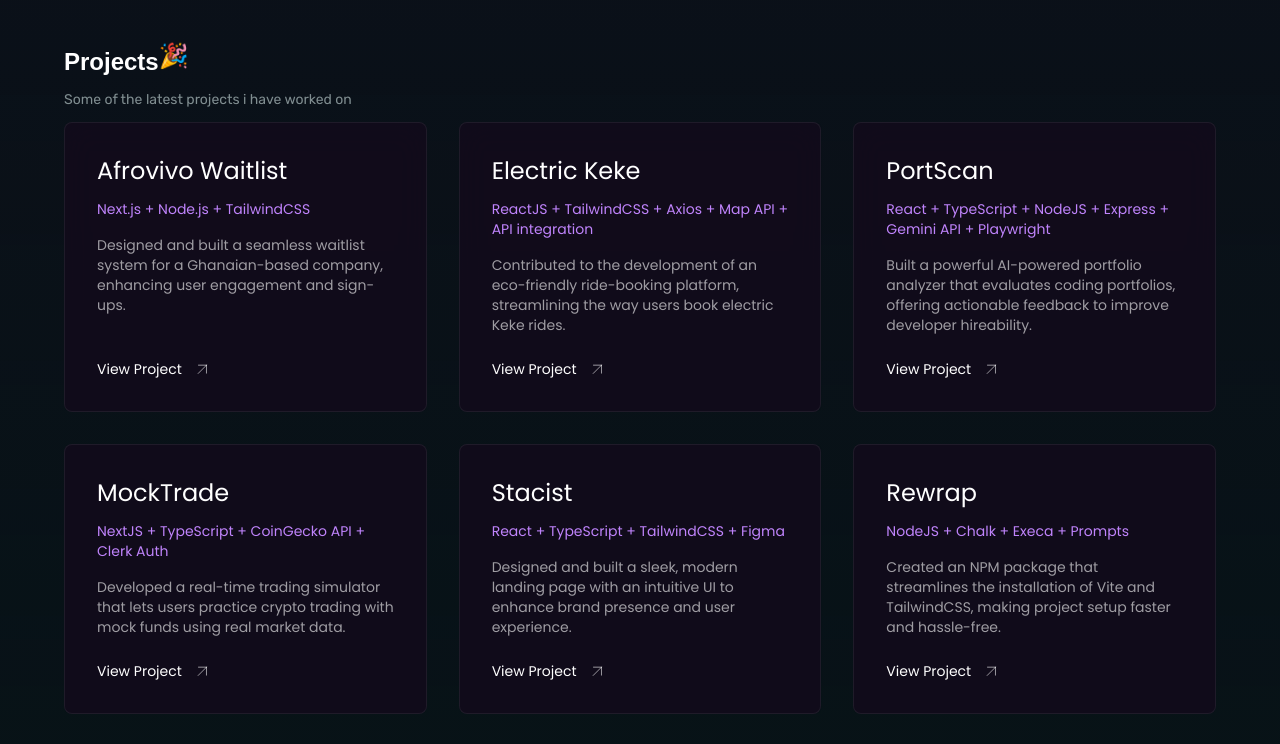
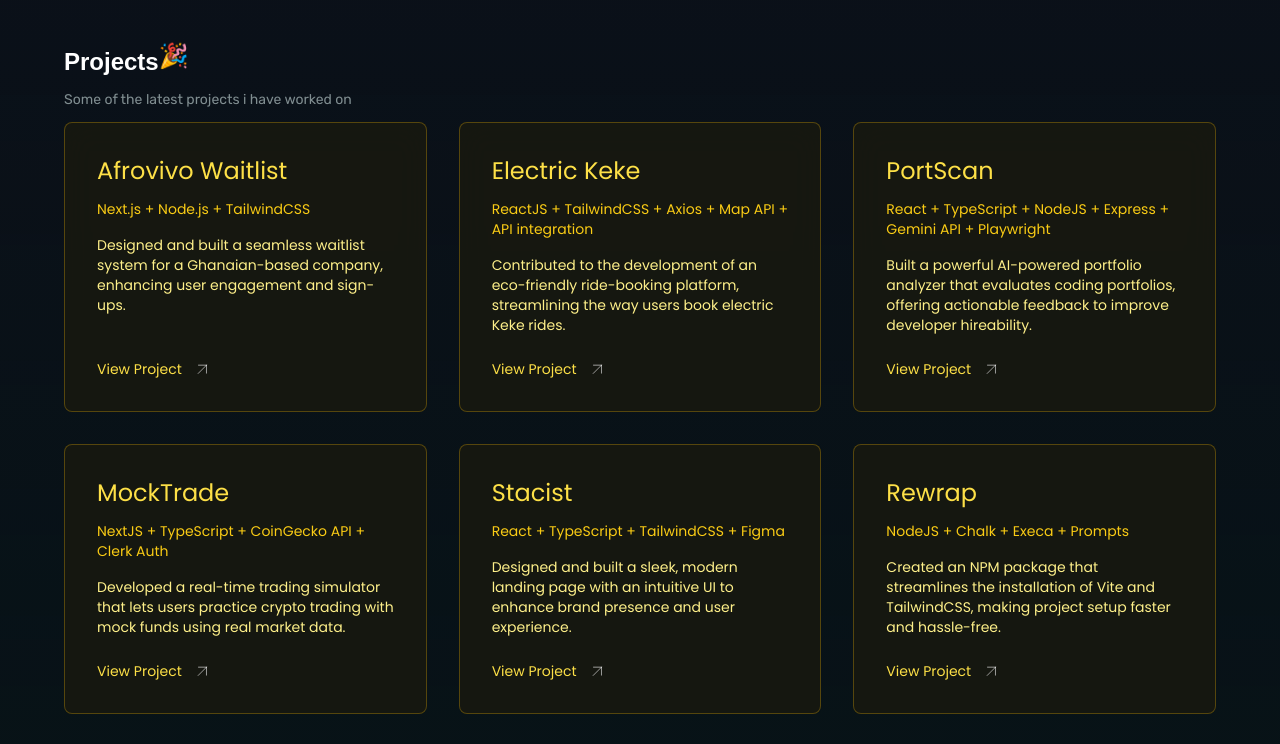
Before and after one commit to heyrapto/portfolio-, a React (Vite) app: page / in a window 1280 px wide. Shown: the part 1780-2524 px from the top of the page. Built offline with nearby package versions, Linux system fonts and the light colour scheme.

Commit message:
Update RecentWorks.tsx

```diff
--- a/src/pages/RecentWorks.tsx
+++ b/src/pages/RecentWorks.tsx
@@ -24,22 +24,21 @@ const RecentWorks = () => {
       whileInView={{ opacity: 1, y: 0 }}
       viewport={{ once: true }}
       transition={{ duration: 0.6, delay: index * 0.1 }}
-                            className="group relative bg-[#130b1c]/80 backdrop-blur-lg rounded-lg overflow-hidden border border-[#ffffff10]"
+      className="group relative bg-[#1a1a10]/80 backdrop-blur-lg rounded-lg overflow-hidden border border-yellow-500/30"
     >
-                            <div className="absolute inset-0 bg-gradient-to-br from-purple-500/10 to-blue-500/10 opacity-0 group-hover:opacity-100 transition-opacity duration-500" />
+      {/* Light yellow gradient hover effect */}
+      <div className="absolute inset-0 bg-gradient-to-br from-yellow-500/10 to-yellow-300/10 opacity-0 group-hover:opacity-100 transition-opacity duration-500" />
 
       <div className="relative p-8 flex flex-col h-full">
-                                <h3 className="text-white text-2xl font-clashbold mb-3">
+        <h3 className="text-yellow-300 text-2xl font-clashbold mb-3">
           {project.name}
         </h3>
 
-                                <p className="text-purple-400 text-sm font-medium mb-4">
+        <p className="text-yellow-400 text-sm font-medium mb-4">
           {project.lang}
         </p>
 
-                                <p className="text-[#FFFFFF99] text-sm flex-grow">
-                                    {project.desc}
-                                </p>
+        <p className="text-yellow-200 text-sm flex-grow">{project.desc}</p>
 
         <a
           href={project.link}
@@ -49,14 +48,15 @@ const RecentWorks = () => {
         >
           <motion.div
             whileHover={{ x: 5 }}
-                                        className="flex items-center space-x-3 text-white hover:text-purple-300 transition-colors"
+            className="flex items-center space-x-3 text-yellow-300 hover:text-yellow-400 transition-colors"
           >
             <span className="text-sm font-medium">View Project</span>
             <Arrow className="w-4 h-4 transform group-hover/link:translate-x-1 transition-transform" />
           </motion.div>
         </a>
 
-                                <div className="h-[2px] w-full bg-gradient-to-r from-purple-500/50 to-blue-500/50 transform scale-x-0 group-hover:scale-x-100 transition-transform duration-500 absolute bottom-0 left-0" />
+        {/* Yellow hover effect */}
+        <div className="h-[2px] w-full bg-gradient-to-r from-yellow-500/50 to-yellow-300/50 transform scale-x-0 group-hover:scale-x-100 transition-transform duration-500 absolute bottom-0 left-0" />
       </div>
     </motion.div>
   ))}
```
Lines whose indentation alone changed are shown as unchanged.
